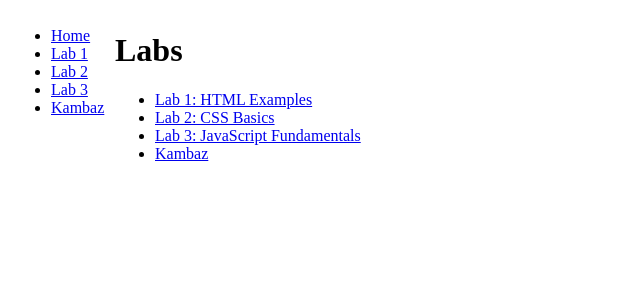
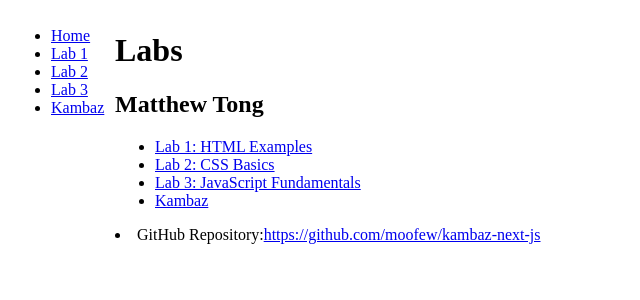
Before and after one commit to moofew/kambaz-next-js, a Next.js app: page /Labs in a window 1280 px wide. Shown: the top 300 px of the page, without its empty margins (0-640 px from the left). Built offline with nearby package versions, Linux system fonts and the light colour scheme.

Commit message:
finished final requirements

```diff
--- a/app/Labs/page.tsx
+++ b/app/Labs/page.tsx
@@ -3,6 +3,7 @@ export default function Labs() {
  return (
    <div id="wd-labs">
      <h1>Labs</h1>
+     <h2>Matthew Tong</h2>
      <ul>
        <li>
          <Link href="/Labs/Lab1" id="wd-lab1-link">
@@ -20,6 +21,14 @@ export default function Labs() {
          <Link href="/" id="wd-lab3-link">
            Kambaz </Link>
        </li>
-     </ul>
+       </ul>
+       <li id="wd-github">
+        GitHub Repository:
+        <a href="https://github.com/moofew/kambaz-next-js"
+        target="_blank"
+        rel="noopener noreferrer">
+        https://github.com/moofew/kambaz-next-js
+      </a>
+    </li>
    </div>
 );}
```
